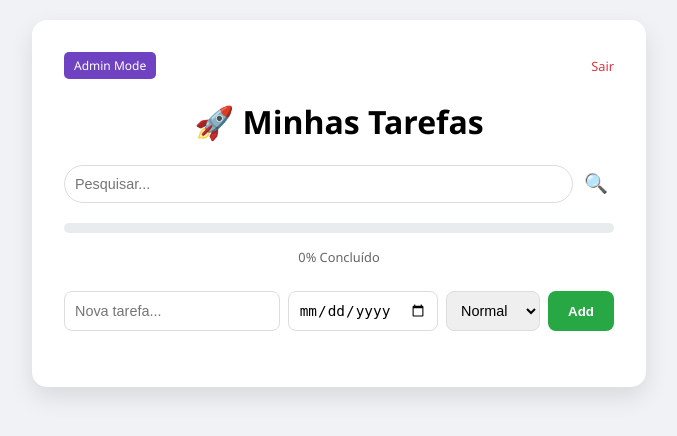
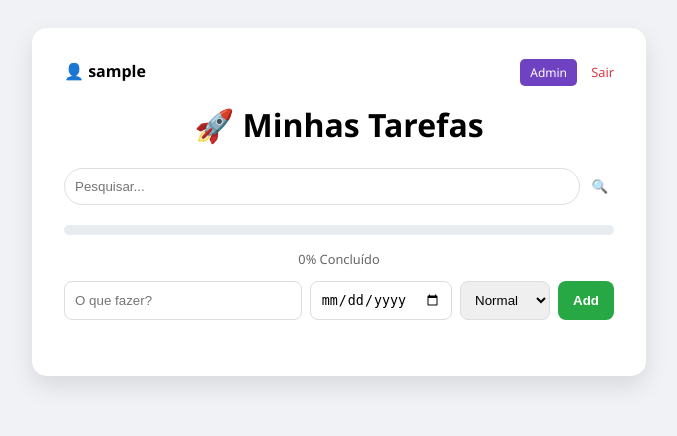
Before and after one commit to MarceloRodrigues1853/Task_Master_SQL, a Flask app: page / in a window 1280 px wide. Shown: the top 436 px of the page, without its empty margins (301-978 px from the left). Run offline with Flask 3, Linux system fonts and the light colour scheme; the visitor is signed in with stand-in values (Sample User, id 1); data that the repository does not hold is empty.

Commit message:
fix: correções template (ui/ux)

```diff
--- a/app.py
+++ b/app.py
@@ -10,9 +10,8 @@ from apscheduler.schedulers.background import BackgroundScheduler
 
 app = Flask(__name__)
 
-# --- CIBERSEGURANÇA E AMBIENTE ---
-# Busca as variáveis configuradas no painel do Render
-app.secret_key = os.environ.get('SECRET_KEY', 'dev-key-padrao-123')
+# --- CONFIGURAÇÕES DE AMBIENTE ---
+app.secret_key = os.environ.get('SECRET_KEY', 'dev-key-fallback-123')
 
 base_dir = os.path.abspath(os.path.dirname(__file__))
 db_path = os.path.join(base_dir, 'database.db')
@@ -22,7 +21,7 @@ app.config['SQLALCHEMY_TRACK_MODIFICATIONS'] = False
 db = SQLAlchemy(app)
 migrate = Migrate(app, db)
 
-# --- MODELOS (Estrutura de Dados SQL) ---
+# --- MODELOS ---
 class Usuario(db.Model):
     id = db.Column(db.Integer, primary_key=True)
     nome_usuario = db.Column(db.String(80), unique=True, nullable=False)
@@ -34,140 +33,123 @@ class Tarefa(db.Model):
     texto = db.Column(db.String(200), nullable=False)
     feito = db.Column(db.Boolean, default=False)
     data_vencimento = db.Column(db.String(10), nullable=True)
-    prioridade = db.Column(db.Integer, default=2) # 3:Urgente, 2:Normal, 1:Baixa
+    prioridade = db.Column(db.Integer, default=2)
     usuario_id = db.Column(db.Integer, db.ForeignKey('usuario.id'), nullable=False)
 
-# --- INICIALIZAÇÃO DO BANCO (Crucial para o Render) ---
-# Garante que as tabelas existam sem depender do 'if __name__'
 with app.app_context():
     db.create_all()
 
-# --- MOTOR DE BACKUP AUTOMÁTICO ---
+# --- MOTOR DE BACKUP ---
 def enviar_backup():
     user = os.environ.get('EMAIL_USER')
-    password = os.environ.get('EMAIL_PASS')
-    destino = os.environ.get('EMAIL_DESTINO')
+    pwd = os.environ.get('EMAIL_PASS')
+    dest = os.environ.get('EMAIL_DESTINO')
+    if all([user, pwd, dest]):
+        try:
+            zip_path = "/tmp/backup_db.zip"
+            with zipfile.ZipFile(zip_path, 'w') as z:
+                if os.path.exists(db_path): z.write(db_path, arcname="database.db")
+            msg = EmailMessage()
+            msg['Subject'] = "📦 Backup Automatizado - Task Master SQL"
+            msg['From'], msg['To'] = user, dest
+            msg.set_content("Backup do banco de dados SQLite.")
+            with open(zip_path, 'rb') as f:
+                msg.add_attachment(f.read(), maintype='application', subtype='zip', filename="backup.zip")
+            with smtplib.SMTP('smtp.gmail.com', 587) as smtp:
+                smtp.starttls()
+                smtp.login(user, pwd)
+                smtp.send_message(msg)
+            if os.path.exists(zip_path): os.remove(zip_path)
+            return "✅ Backup enviado!"
+        except Exception as e: return f"❌ Erro: {str(e)}"
+    return "❌ Variáveis ausentes."
 
-    if not all([user, password, destino]):
-        return "❌ Erro: Variáveis de ambiente de e-mail ausentes."
-
-    try:
-        # Usamos /tmp/ para evitar erros de permissão de escrita no Render
-        zip_path = "/tmp/backup_database.zip"
-
-        with zipfile.ZipFile(zip_path, 'w') as z:
-            if os.path.exists(db_path):
-                z.write(db_path, arcname="database.db")
-
-        msg = EmailMessage()
-        msg['Subject'] = "📦 Backup Automatizado - Task Master SQL"
-        msg['From'] = user
-        msg['To'] = destino
-        msg.set_content(f"Segue anexo o backup do banco de dados SQLite.")
-
-        with open(zip_path, 'rb') as f:
-            msg.add_attachment(f.read(), maintype='application', subtype='zip', filename="backup.zip")
-
-        # Conexão via TLS (Porta 587) para maior compatibilidade com a nuvem
-        with smtplib.SMTP('smtp.gmail.com', 587) as smtp:
-            smtp.starttls()
-            smtp.login(user, password)
-            smtp.send_message(msg)
-
-        if os.path.exists(zip_path):
-            os.remove(zip_path)
-        return "✅ Sucesso! O arquivo ZIP foi enviado."
-
-    except Exception as e:
-        return f"❌ Erro Técnico: {str(e)}"
-
-# Agendador: executa toda segunda-feira às 03:00h
 scheduler = BackgroundScheduler()
 scheduler.add_job(func=enviar_backup, trigger="cron", day_of_week="mon", hour=3)
 scheduler.start()
 
-# --- ROTAS DE NAVEGAÇÃO ---
-
+# --- ROTAS ---
 @app.route('/')
 def index():
     if 'user_id' not in session: return redirect(url_for('login'))
-
     busca = request.args.get('q', '')
     query = Tarefa.query.filter_by(usuario_id=session['user_id'])
-    if busca:
-        query = query.filter(Tarefa.texto.contains(busca))
+    if busca: query = query.filter(Tarefa.texto.contains(busca))
+    tarefas = query.order_by(Tarefa.prioridade.desc(), Tarefa.data_vencimento).all()
 
-    minhas_tarefas = query.order_by(Tarefa.prioridade.desc(), Tarefa.data_vencimento).all()
+    total = len(tarefas)
+    concluidas = len([t for t in tarefas if t.feito])
+    p = int((concluidas / total) * 100) if total > 0 else 0
+    return render_template('index.html', tarefas=tarefas, progresso=p, busca=busca, tela='app', nome=session.get('user_nome'))
 
-    # Cálculo de Progresso
-    total = len(minhas_tarefas)
-    concluidas = len([t for t in minhas_tarefas if t.feito])
-    p = int((concluidas / total) * 100) if total > 0 else 0
+@app.route('/editar/<int:id>', methods=['GET', 'POST'])
+def editar(id):
+    if 'user_id' not in session: return redirect(url_for('login'))
+    tarefa = db.session.get(Tarefa, id)
 
-    return render_template('index.html', tarefas=minhas_tarefas, progresso=p, busca=busca, tela='app')
+    if request.method == 'POST':
+        tarefa.texto = request.form.get('texto_tarefa')
+        tarefa.data_vencimento = request.form.get('data_vencimento')
+        tarefa.prioridade = int(request.form.get('prioridade'))
+        db.session.commit()
+        return redirect(url_for('index'))
+
+    # Se for GET, recarrega a página mas com os dados da tarefa no formulário
+    query = Tarefa.query.filter_by(usuario_id=session['user_id'])
+    tarefas = query.order_by(Tarefa.prioridade.desc()).all()
+    return render_template('index.html', tarefas=tarefas, tarefa_edit=tarefa, tela='app', nome=session.get('user_nome'))
+
+@app.route('/adicionar', methods=['POST'])
+def adicionar():
+    if 'user_id' in session:
+        db.session.add(Tarefa(texto=request.form.get('texto_tarefa'), data_vencimento=request.form.get('data_vencimento'),
+                             prioridade=int(request.form.get('prioridade', 2)), usuario_id=session['user_id']))
+        db.session.commit()
+    return redirect(url_for('index'))
+
+@app.route('/completar/<int:id>')
+def completar(id):
+    t = db.session.get(Tarefa, id)
+    if t and t.usuario_id == session.get('user_id'):
+        t.feito = not t.feito # Alterna entre feito e não feito
+        db.session.commit()
+    return redirect(url_for('index'))
+
+@app.route('/deletar/<int:id>')
+def deletar(id):
+    t = db.session.get(Tarefa, id)
+    if t and t.usuario_id == session.get('user_id'):
+        db.session.delete(t)
+        db.session.commit()
+    return redirect(url_for('index'))
 
 @app.route('/admin-dashboard')
 def admin():
     if 'user_id' not in session: return redirect(url_for('login'))
-
-    u_count = Usuario.query.count()
-    t_count = Tarefa.query.count()
-    c_count = Tarefa.query.filter_by(feito=True).count()
-
-    return render_template('index.html', tela='admin', u_count=u_count, t_count=t_count, c_count=c_count)
-
-@app.route('/backup-manual')
-def backup_manual():
-    # Rota secreta para validar as variáveis de ambiente agora mesmo
-    resultado = enviar_backup()
-    return resultado
-
-# --- AUTENTICAÇÃO E CRUD ---
+    return render_template('index.html', tela='admin', u_count=Usuario.query.count(), t_count=Tarefa.query.count(), c_count=Tarefa.query.filter_by(feito=True).count())
 
 @app.route('/login', methods=['GET', 'POST'])
 def login():
     if request.method == 'POST':
         user = Usuario.query.filter_by(nome_usuario=request.form.get('usuario')).first()
         if user and check_password_hash(user.senha_hash, request.form.get('senha')):
-            session['user_id'] = user.id
-            session['user_nome'] = user.nome_usuario
+            session['user_id'], session['user_nome'] = user.id, user.nome_usuario
             return redirect(url_for('index'))
-        flash('Usuário ou senha inválidos.')
+        flash('Credenciais inválidas.')
     return render_template('index.html', tela='login')
 
 @app.route('/cadastro', methods=['GET', 'POST'])
 def cadastro():
     if request.method == 'POST':
         nome = request.form.get('usuario')
-        if Usuario.query.filter_by(nome_usuario=nome).first():
-            flash('Usuário já existe.')
-        else:
+        if not Usuario.query.filter_by(nome_usuario=nome).first():
             db.session.add(Usuario(nome_usuario=nome, senha_hash=generate_password_hash(request.form.get('senha'))))
             db.session.commit()
             return redirect(url_for('login'))
     return render_template('index.html', tela='cadastro')
 
-@app.route('/adicionar', methods=['POST'])
-def adicionar():
-    if 'user_id' in session:
-        nova = Tarefa(
-            texto=request.form.get('texto_tarefa'),
-            data_vencimento=request.form.get('data_vencimento'),
-            prioridade=int(request.form.get('prioridade', 2)),
-            usuario_id=session['user_id']
-        )
-        db.session.add(nova)
-        db.session.commit()
-    return redirect(url_for('index'))
-
-@app.route('/completar/<int:id>')
-def completar(id):
-    # Uso do db.session.get para evitar avisos de código legado
-    t = db.session.get(Tarefa, id)
-    if t and t.usuario_id == session.get('user_id'):
-        t.feito = True
-        db.session.commit()
-    return redirect(url_for('index'))
+@app.route('/backup-manual')
+def backup_manual(): return enviar_backup()
 
 @app.route('/logout')
 def logout():
--- a/templates/index.html
+++ b/templates/index.html
@@ -3,100 +3,76 @@
 <head>
     <meta charset="UTF-8">
     <meta name="viewport" content="width=device-width, initial-scale=1.0">
-    <title>Task Master SQL - Dashboard</title>
+    <title>Task Master SQL</title>
     <style>
-        body { font-family: 'Segoe UI', sans-serif; background: #f0f2f5; display: flex; justify-content: center; padding: 20px; margin: 0; }
+        body { font-family: 'Segoe UI', sans-serif; background: #f0f2f5; display: flex; justify-content: center; padding: 20px; }
         .card { background: white; padding: 2rem; border-radius: 15px; box-shadow: 0 10px 25px rgba(0,0,0,0.1); width: 100%; max-width: 550px; }
-
-        /* Barra de Progresso */
         .progress-bar { background: #e9ecef; border-radius: 10px; height: 10px; margin: 15px 0; overflow: hidden; }
         .progress-fill { background: #28a745; height: 100%; transition: width 0.5s; }
-
-        /* Formulários */
         .form-add { display: flex; gap: 8px; margin-bottom: 1.5rem; flex-wrap: wrap; }
-        input, select { padding: 10px; border: 1px solid #ddd; border-radius: 8px; font-size: 0.9rem; }
-        .btn-add { background: #28a745; color: white; border: none; padding: 10px 20px; border-radius: 8px; cursor: pointer; font-weight: bold; }
-
-        /* Lista de Tarefas */
+        input, select { padding: 10px; border: 1px solid #ddd; border-radius: 8px; }
+        .btn-add { background: #28a745; color: white; border: none; padding: 10px 15px; border-radius: 8px; cursor: pointer; font-weight: bold; }
+        .btn-save { background: #007bff; color: white; border: none; padding: 10px 15px; border-radius: 8px; cursor: pointer; font-weight: bold; }
         ul { list-style: none; padding: 0; }
-        li { background: #fff; margin-bottom: 10px; padding: 15px; display: flex; justify-content: space-between; align-items: center; border-radius: 8px; border-left: 6px solid #ccc; box-shadow: 0 2px 5px rgba(0,0,0,0.05); }
-        .prio-3 { border-left-color: #dc3545; } /* Urgente */
-        .prio-2 { border-left-color: #ffc107; } /* Normal */
-        .prio-1 { border-left-color: #6c757d; } /* Baixa */
-
-        .badge { font-size: 0.6rem; font-weight: bold; color: white; padding: 3px 6px; border-radius: 4px; text-transform: uppercase; margin-right: 10px; }
-        .bg-urgente { background: #dc3545; } .bg-normal { background: #ffc107; } .bg-baixa { background: #6c757d; }
-
+        li { background: #fff; margin-bottom: 10px; padding: 15px; display: flex; justify-content: space-between; border-radius: 8px; border-left: 6px solid #ccc; box-shadow: 0 2px 5px rgba(0,0,0,0.05); }
+        .prio-3 { border-left-color: #dc3545; } .prio-2 { border-left-color: #ffc107; } .prio-1 { border-left-color: #6c757d; }
+        .concluida { text-decoration: line-through; opacity: 0.5; }
         .btn-admin { background: #6f42c1; color: white; padding: 5px 10px; border-radius: 5px; font-size: 0.75rem; text-decoration: none; }
-        .concluida { text-decoration: line-through; opacity: 0.5; }
+        .actions a { text-decoration: none; margin-left: 10px; font-size: 1.1rem; }
     </style>
 </head>
 <body>
     <div class="card">
-        {% if tela == 'admin' %}
-            <h1>📊 Painel Administrativo</h1>
-            <div style="background:#f8f9fa; padding:15px; border-radius:10px; margin-bottom:10px; text-align:center; border:1px solid #ddd;">
-                <p><strong>Usuários Totais:</strong> {{ u_count }}</p>
-                <p><strong>Total de Tarefas:</strong> {{ t_count }}</p>
-                <p><strong>Concluídas:</strong> {{ c_count }}</p>
+        {% if tela == 'app' %}
+            <div style="display: flex; justify-content: space-between; align-items: center; margin-bottom: 10px;">
+                <div style="font-weight: bold;">👤 {{ nome }}</div>
+                <div><a href="/admin-dashboard" class="btn-admin">Admin</a> <a href="/logout" style="color: #dc3545; font-size: 0.8rem; text-decoration: none; margin-left: 10px;">Sair</a></div>
             </div>
-            <a href="/" style="display:block; text-align:center; text-decoration:none; color:#007bff;">Voltar ao App</a>
-
-        {% elif tela == 'app' %}
-            <div style="display: flex; justify-content: space-between; align-items: center; margin-bottom: 10px;">
-                <a href="/admin-dashboard" class="btn-admin">Admin Mode</a>
-                <a href="/logout" style="color: #dc3545; font-size: 0.8rem; text-decoration: none;">Sair</a>
-            </div>
-
             <h1 style="text-align: center;">🚀 Minhas Tarefas</h1>
-
             <form action="/" method="GET" style="display:flex; gap:5px; margin-bottom:20px;">
                 <input type="text" name="q" placeholder="Pesquisar..." value="{{ busca }}" style="flex:1; border-radius:20px;">
-                <button type="submit" style="background:none; border:none; cursor:pointer; font-size:1.2rem;">🔍</button>
+                <button type="submit" style="background:none; border:none; cursor:pointer;">🔍</button>
             </form>
+            <div class="progress-bar"><div class="progress-fill" style="width: {{ progresso }}%;"></div></div>
+            <p style="text-align:center; font-size:0.8rem; color:#666;">{{ progresso }}% Concluído</p>
 
-            <div class="progress-bar"><div class="progress-fill" style="width: {{ progresso }}%;"></div></div>
-            <p style="text-align:center; font-size:0.8rem; color:#666; margin-bottom:25px;">{{ progresso }}% Concluído</p>
-
-            <form action="/adicionar" method="POST" class="form-add">
-                <input type="text" name="texto_tarefa" placeholder="Nova tarefa..." required style="flex:2;">
-                <input type="date" name="data_vencimento">
+            <form action="{{ url_for('editar', id=tarefa_edit.id) if tarefa_edit else url_for('adicionar') }}" method="POST" class="form-add">
+                <input type="text" name="texto_tarefa" placeholder="O que fazer?" value="{{ tarefa_edit.texto if tarefa_edit else '' }}" required style="flex:2;">
+                <input type="date" name="data_vencimento" value="{{ tarefa_edit.data_vencimento if tarefa_edit else '' }}">
                 <select name="prioridade">
-                    <option value="3">Urgente</option>
-                    <option value="2" selected>Normal</option>
-                    <option value="1">Baixa</option>
+                    <option value="3" {{ 'selected' if tarefa_edit and tarefa_edit.prioridade == 3 }}>Urgente</option>
+                    <option value="2" {{ 'selected' if not tarefa_edit or tarefa_edit.prioridade == 2 }}>Normal</option>
+                    <option value="1" {{ 'selected' if tarefa_edit and tarefa_edit.prioridade == 1 }}>Baixa</option>
                 </select>
-                <button type="submit" class="btn-add">Add</button>
+                <button type="submit" class="{{ 'btn-save' if tarefa_edit else 'btn-add' }}">
+                    {{ 'Salvar' if tarefa_edit else 'Add' }}
+                </button>
             </form>
 
             <ul>
-                {% for tarefa in tarefas %}
-                <li class="prio-{{ tarefa.prioridade }}">
-                    <div style="flex:1;">
-                        <span class="badge {% if tarefa.prioridade == 3 %}bg-urgente{% elif tarefa.prioridade == 2 %}bg-normal{% else %}bg-baixa{% endif %}">
-                            {% if tarefa.prioridade == 3 %}URGENTE{% elif tarefa.prioridade == 2 %}NORMAL{% else %}BAIXA{% endif %}
-                        </span>
-                        <span class="{{ 'concluida' if tarefa.feito else '' }}">{{ tarefa.texto }}</span>
-                        {% if tarefa.data_vencimento %}<br><small style="color:#888;">📅 {{ tarefa.data_vencimento }}</small>{% endif %}
-                    </div>
-                    <div style="display:flex; gap:10px;">
-                        {% if not tarefa.feito %}
-                            <a href="/completar/{{ tarefa.id }}" style="text-decoration:none; color:#28a745; font-weight:bold;">✔</a>
-                        {% endif %}
+                {% for t in tarefas %}
+                <li class="prio-{{ t.prioridade }}">
+                    <div style="flex:1;"><span class="{{ 'concluida' if t.feito else '' }}">{{ t.texto }}</span></div>
+                    <div class="actions">
+                        <a href="/editar/{{ t.id }}" title="Editar">✏️</a>
+                        <a href="/completar/{{ t.id }}" title="Concluir">✔️</a>
+                        <a href="/deletar/{{ t.id }}" title="Excluir">🗑️</a>
                     </div>
                 </li>
                 {% endfor %}
             </ul>
+        {% elif tela == 'admin' %}
+            <h1>📊 Painel Administrativo</h1>
+            <p>Usuários: {{ u_count }} | Tarefas: {{ t_count }} | Concluídas: {{ c_count }}</p>
+            <a href="/" style="display:block; text-align:center; text-decoration:none;">Voltar</a>
         {% else %}
             <h1 style="text-align:center;">{{ '🔐 Login' if tela == 'login' else '📝 Cadastro' }}</h1>
             <form action="{{ url_for(tela) }}" method="POST" style="display:flex; flex-direction:column; gap:12px;">
                 <input type="text" name="usuario" placeholder="Usuário" required>
                 <input type="password" name="senha" placeholder="Senha" required>
-                <button type="submit" class="btn-add" style="width:100%;">Entrar</button>
+                <button type="submit" class="btn-add">Confirmar</button>
             </form>
-            <a href="{{ url_for('cadastro' if tela == 'login' else 'login') }}" style="display:block; text-align:center; font-size:0.8rem; margin-top:15px; text-decoration:none;">
-                {{ 'Criar conta' if tela == 'login' else 'Voltar para Login' }}
-            </a>
+            <a href="{{ url_for('cadastro' if tela == 'login' else 'login') }}" style="display:block; text-align:center; font-size:0.8rem; margin-top:15px;">{{ 'Criar conta' if tela == 'login' else 'Voltar' }}</a>
         {% endif %}
     </div>
 </body>
```
